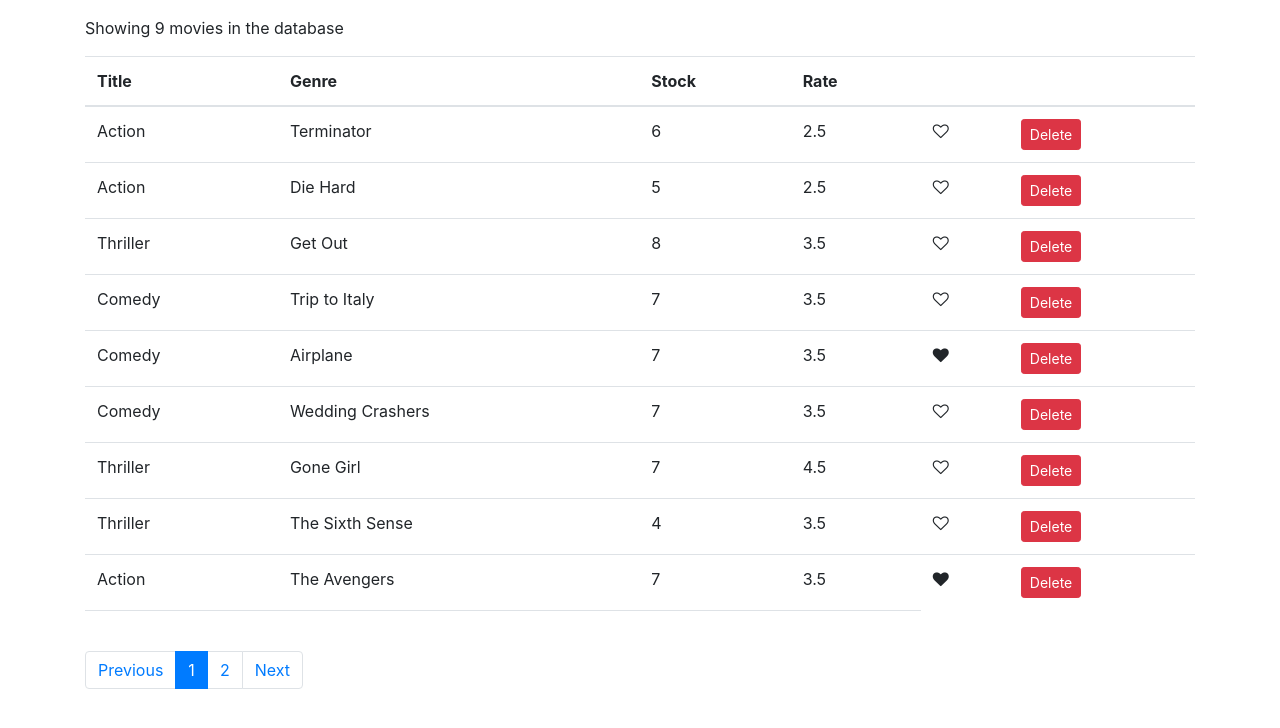
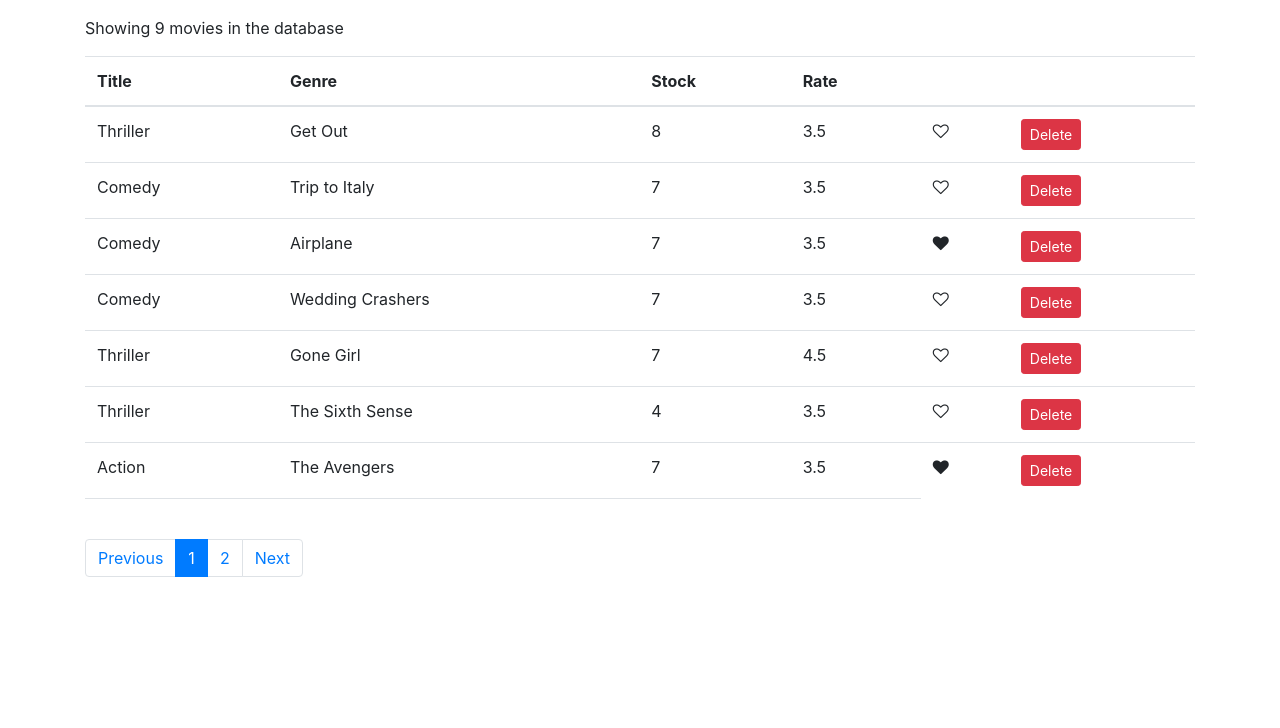
Before and after one commit to SpectralFergus/vidly, a React (Create React App) app: page / in a window 1280 px wide. Shown: the top 728 px of the page. Built offline with nearby package versions, Linux system fonts and the light colour scheme.

Commit message:
paginate displayed movies

```diff
--- a/src/components/movies.jsx
+++ b/src/components/movies.jsx
@@ -1,5 +1,6 @@
 import React, { Component } from "react";
 import { getMovies } from "../services/fakeMovieService";
+import { paginateMovies } from "../utils/paginate";
 import Like from "./common/like";
 import Pagination from "./common/pagination";
 
@@ -7,7 +8,7 @@ class Movies extends Component {
   state = {
     movies: getMovies(),
     currentPage: 1,
-    moviesPerPage: 8,
+    itemPageLimit: 8,
   };
 
   handleDelete = (movie) => {
@@ -28,10 +29,11 @@ class Movies extends Component {
   };
   render() {
     const { length: moviesCount } = this.state.movies;
-    const { currentPage, moviesPerPage } = this.state;
+    const { currentPage, itemPageLimit, movies: allMovies } = this.state;
     if (moviesCount <= 0) {
       return <p>There are no movies in the database!</p>;
     }
+    const movies = paginateMovies(allMovies, currentPage, itemPageLimit);
     return (
       <>
         <p>Showing {moviesCount} movies in the database</p>
@@ -47,7 +49,7 @@ class Movies extends Component {
             </tr>
           </thead>
           <tbody>
-            {this.state.movies.map((movie) => (
+            {movies.map((movie) => (
               <tr key={movie._id}>
                 <td>{movie.genre.name}</td>
                 <td>{movie.title}</td>
@@ -79,7 +81,7 @@ class Movies extends Component {
         </table>
         <Pagination
           itemCount={moviesCount}
-          itemPageLimit={moviesPerPage}
+          itemPageLimit={itemPageLimit}
           currentPage={currentPage}
           onPageChange={this.handlePageChange}
         />
--- /dev/null
+++ b/src/utils/paginate.js
@@ -0,0 +1,6 @@
+import _ from "lodash";
+
+export function paginateMovies(movies, currentPage, itemLimit) {
+  const startIndex = currentPage - 1 * itemLimit;
+  return _(movies).slice(startIndex).take(itemLimit).value();
+}
```
